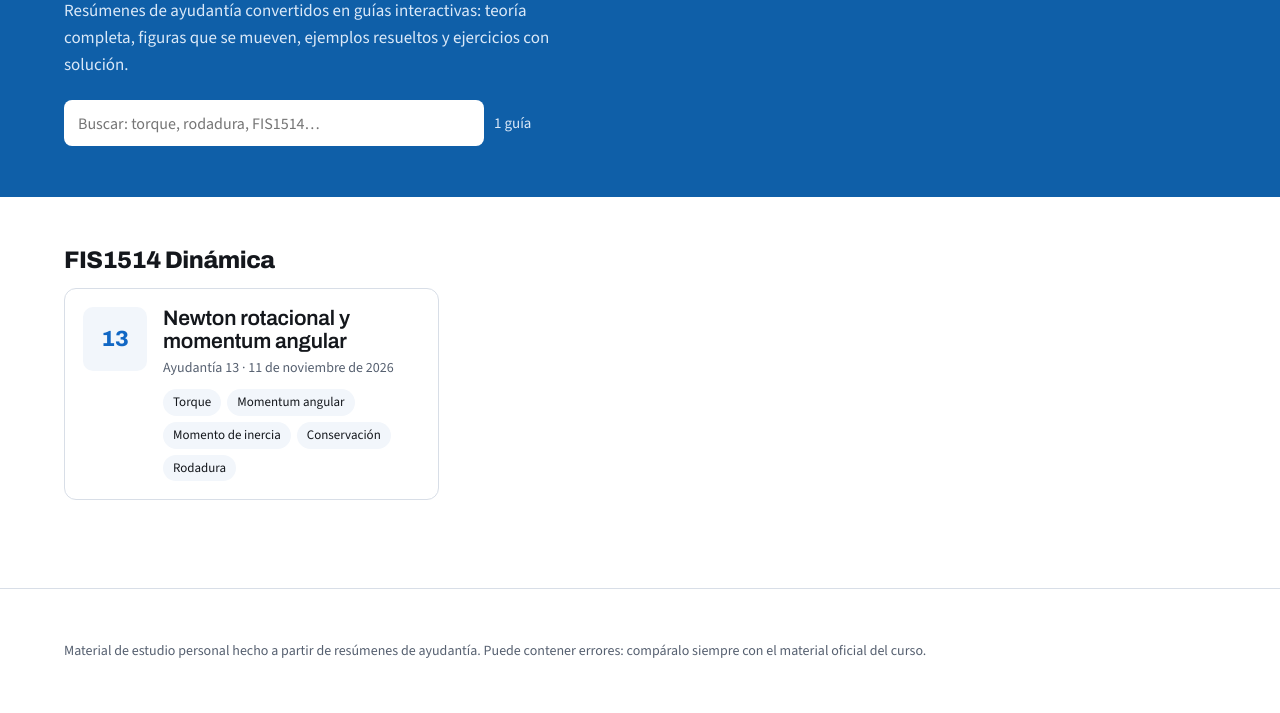
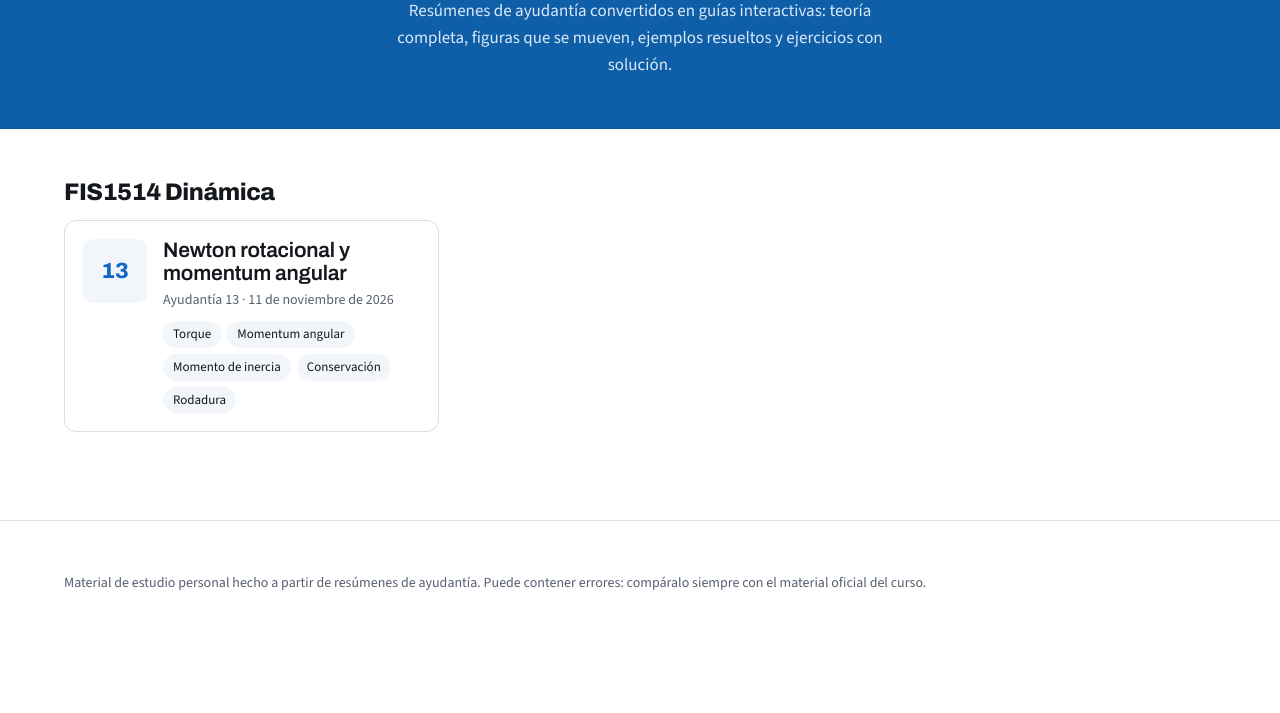
Before and after one commit to Juaincha/resumen-dinamica, a plain HTML site: page index.html in a window 1280 px wide. Shown: the part 125-838 px from the top of the page. After the commit the page ends 800 px from the top, so only its background shows below. Drawn offline with nearby package versions, Linux system fonts and the light colour scheme.

Commit message:
Quita la barra de búsqueda de la portada y centra el título
Co-Authored-By: Claude Opus 5.5 <noreply@anthropic.com>

```diff
--- a/index.html
+++ b/index.html
@@ -21,11 +21,8 @@ h3{font-size:21px;font-weight:600;letter-spacing:-.01em}
 .band{padding-block:clamp(28px,4vw,56px);padding-inline:max(5vw,16px)}
 .wrap{max-width:1240px;margin:0 auto}
 header{background:var(--band);color:#fff}
-header p{color:#dbe9f8;max-width:58ch;margin:12px 0 22px}
-.find{display:flex;gap:10px;flex-wrap:wrap;align-items:center}
-input[type=search]{font:16px 'Source Sans 3',sans-serif;width:min(100%,420px);min-height:46px;padding:10px 14px;border-radius:8px;border:0;background:#fff;color:#14171c}
-input[type=search]:focus-visible{outline:3px solid #9fd3ff;outline-offset:2px}
-.count{color:#dbe9f8;font-size:15px}
+header{text-align:center}
+header p{color:#dbe9f8;max-width:58ch;margin:12px auto 0}
 .course{margin-bottom:36px}
 .cards{display:grid;gap:14px;grid-template-columns:repeat(auto-fill,minmax(min(100%,20em),1fr))}
 a.card{display:grid;grid-template-columns:64px minmax(0,1fr);gap:16px;align-items:start;text-decoration:none;color:var(--ink);border:1px solid var(--line);border-radius:12px;padding:18px;background:var(--bg);transition:border-color .15s}
@@ -44,10 +41,6 @@ footer{border-top:1px solid var(--line);color:var(--mute);font-size:14px}
 <div class="wrap">
 <h1>Guías de estudio</h1>
 <p>Resúmenes de ayudantía convertidos en guías interactivas: teoría completa, figuras que se mueven, ejemplos resueltos y ejercicios con solución.</p>
-<div class="find">
-<input type="search" id="q" placeholder="Buscar: torque, rodadura, FIS1514…" aria-label="Buscar guías">
-<span class="count" id="n" aria-live="polite"></span>
-</div>
 </div>
 </header>
 <main class="band"><div class="wrap" id="list"></div></main>
@@ -59,16 +52,12 @@ const esc=v=>String(v).replace(/[&<>"']/g,c=>({'&':'&amp;','<':'&lt;','>':'&gt;'
 const guias=(window.GUIAS||[]).slice().sort((a,b)=>a.curso.localeCompare(b.curso)||String(b.fecha).localeCompare(String(a.fecha)));
 const fmt=f=>{const d=new Date(f+'T12:00:00');return isNaN(d)?f:d.toLocaleDateString('es-CL',{day:'numeric',month:'long',year:'numeric'});};
 const num=g=>{const m=String(g.fuente).match(/\d+/);return m?m[0]:'·';};
-const norm=s=>s.normalize('NFD').replace(/[̀-ͯ]/g,'').toLowerCase();
 function render(){
- const q=norm(document.getElementById('q').value.trim());
- const vis=guias.filter(g=>!q||norm([g.curso,g.titulo,g.fuente,...(g.temas||[])].join(' ')).includes(q));
- document.getElementById('n').textContent=vis.length===1?'1 guía':vis.length+' guías';
- if(!vis.length){document.getElementById('list').innerHTML='<p class="empty">No hay guías que coincidan con esa búsqueda.</p>';return;}
+ const vis=guias;
+ if(!vis.length){document.getElementById('list').innerHTML='<p class="empty">Todavía no hay guías publicadas.</p>';return;}
  const cursos=[...new Set(vis.map(g=>g.curso))];
  document.getElementById('list').innerHTML=cursos.map(c=>`<section class="course"><h2>${esc(c)}</h2><div class="cards">${vis.filter(g=>g.curso===c).map(g=>`<a class="card" href="${esc(g.archivo)}"><div class="badge" aria-hidden="true">${esc(num(g))}</div><div><h3>${esc(g.titulo)}</h3><div class="meta">${esc(g.fuente)} · ${esc(fmt(g.fecha))}</div><div class="tags">${(g.temas||[]).map(t=>`<span>${esc(t)}</span>`).join('')}</div></div></a>`).join('')}</div></section>`).join('');
 }
-document.getElementById('q').addEventListener('input',render);
 render();
 }
 </script>
```
